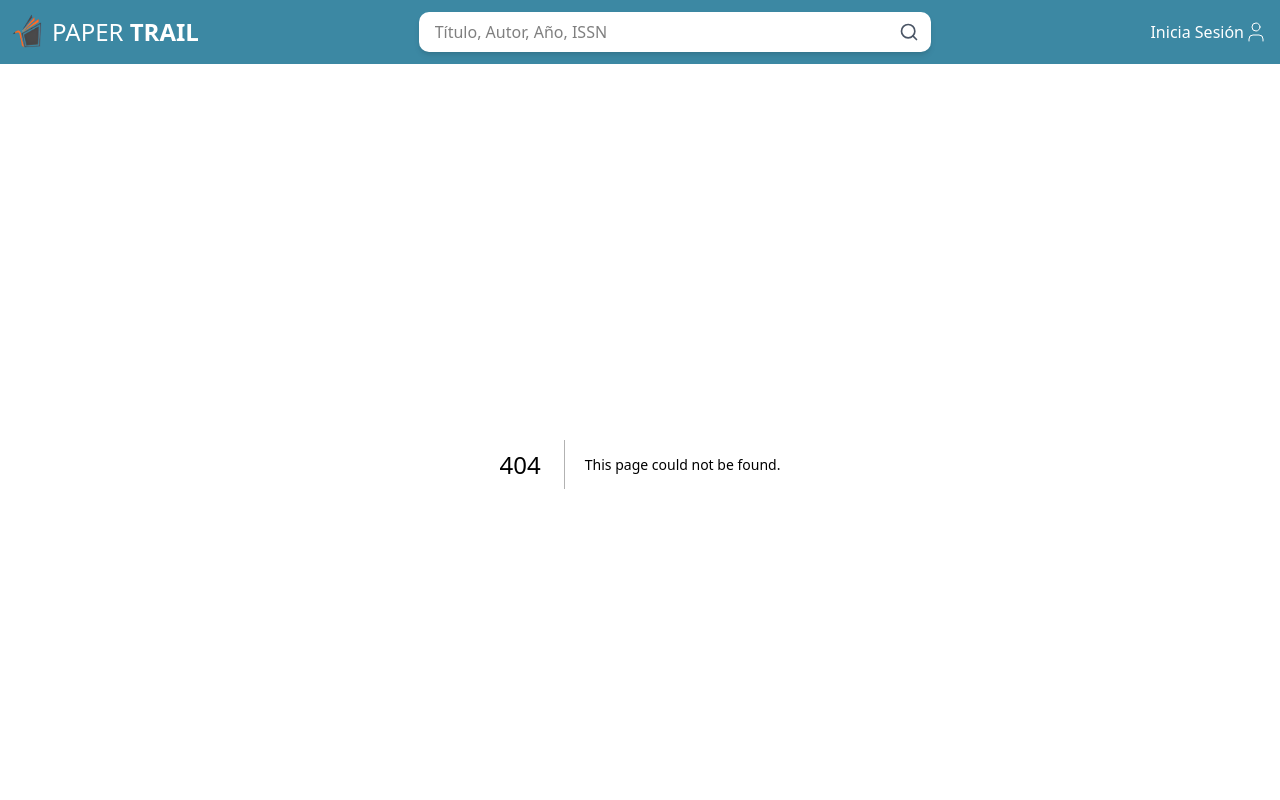
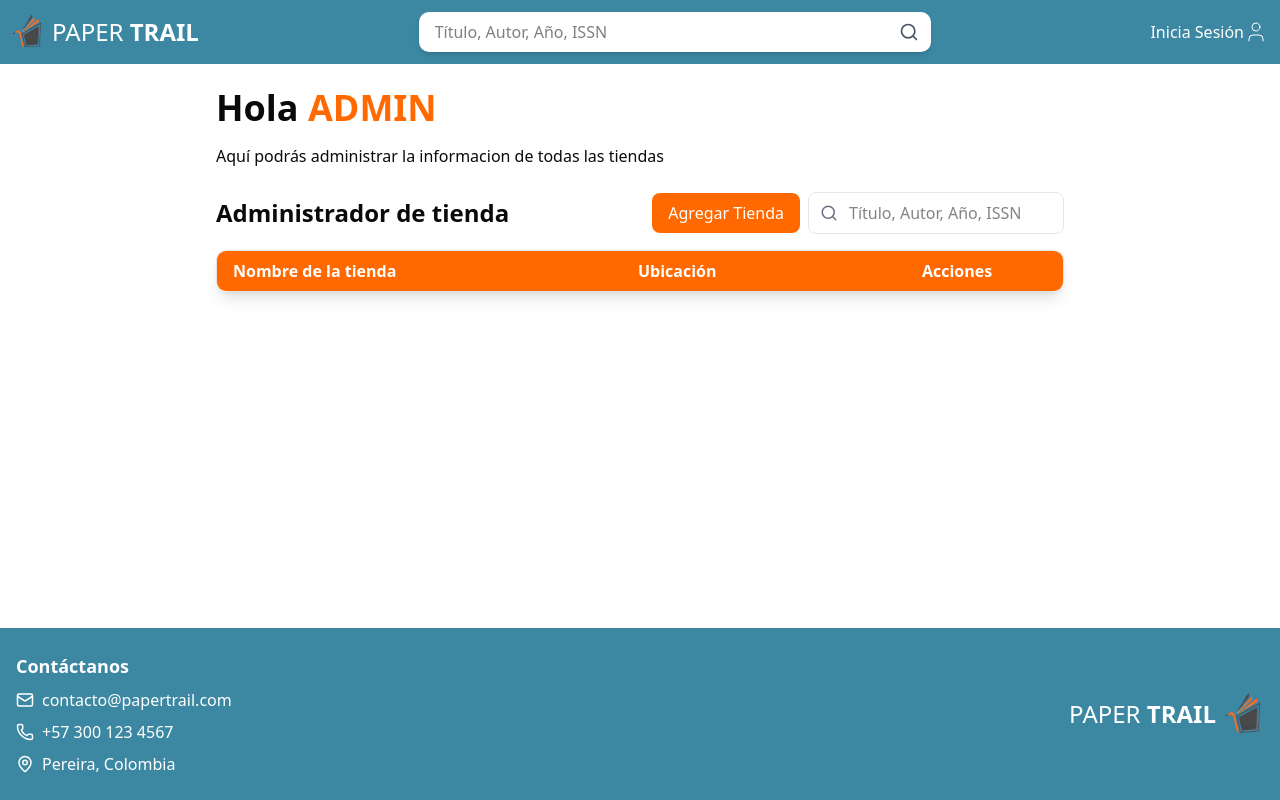
Before and after one commit to sofia0281/PaperTrailV2, a Next.js app in the folder frontend/: page /routes/adminshop in a window 1280 px wide. Before the commit this address had no page. Shown: the top 800 px of the page. Built offline with nearby package versions, Linux system fonts and the light colour scheme.

Commit message:
Administrador tiendas

```diff
--- /dev/null
+++ b/frontend/app/routes/adminshop/components/AdminShopStore.tsx
@@ -0,0 +1,132 @@
+"use client";
+import { Router, Search, Trash2 } from "lucide-react";
+import { useState, useEffect } from "react";
+import { useRouter } from "next/navigation";
+import { motion } from "framer-motion";
+import { XCircle } from "lucide-react";
+interface Book {
+  id: number;
+  title: string;
+  price: number;
+  author: string;
+  cantidad: number;
+  idLibro: string;
+}
+
+const ShopStore = () => {
+  const router =  useRouter();
+  const [books, setBooks] = useState<Book[]>([]);
+  const [loading, setLoading] = useState(true);
+  const [error, setError] = useState<string | null>(null);
+  const [showConfirm, setShowConfirm] = useState(false);
+  const [selectedBook, setSelectedBook] = useState<string | null>(null);
+  const [message, setMessage] = useState<string | null>(null);
+
+
+ const handleDelete = async () => {
+  if (selectedBook === null) return;
+  try {
+    setBooks(prev => prev.filter(book => book.idLibro !== selectedBook));
+    setMessage("Libro eliminado exitosamente");
+    setTimeout(() => setMessage(null), 3000);
+  } catch (error) {
+    console.error("Error al eliminar libro:", error);
+  } finally {
+    setShowConfirm(false);
+    setSelectedBook(null);
+  }
+};
+
+
+
+  return (
+    <div className="w-full max-w-4xl mx-auto p-6">
+      {/* Encabezado */}
+      <h1 className="text-4xl font-bold text-start mb-4">Hola <span className="text-orange-500">ADMIN</span></h1>
+      <p className="mb-6">Aquí podrás administrar la informacion de todas las tiendas</p>
+      {showConfirm && (
+        <>
+          <div className="fixed inset-0 bg-black/50 z-40"></div>
+        <div className="fixed top-1/2 left-1/2 transform -translate-x-1/2 -translate-y-1/2 bg-white p-6 rounded-lg shadow-lg w-80 text-center border z-50">
+          <p className="text-lg font-semibold">¿Estás seguro?</p>
+          <p className="text-gray-600 text-sm mt-2">Esta acción no se puede deshacer.</p>
+          <div className="mt-4 flex justify-center space-x-4">
+            <button className="bg-gray-300 text-gray-800 px-4 py-2 rounded-md text-sm cursor-pointer active:scale-95 hover:bg-gray-400" onClick={() => setShowConfirm(false)}>Cancelar</button>
+            <button className="bg-red-500 text-white px-4 py-2 rounded-md text-sm cursor-pointer active:scale-95 hover:bg-red-600" onClick={handleDelete}>Sí, eliminar</button>
+          </div>
+        </div>
+        </>
+      )}
+
+      {message && (
+
+        <>
+        <div className="fixed inset-0 bg-black/50 z-40"></div>
+        <motion.div
+          initial={{ opacity: 0, y: -50 }}
+          animate={{ opacity: 1, y: 0 }}
+          exit={{ opacity: 0, y: -50 }}
+          className="fixed top-1/2 left-1/2 transform -translate-x-1/2 -translate-y-1/2 w-80 bg-red-500 text-white p-6 rounded-lg shadow-lg text-center text-sm z-50 flex items-center justify-between"
+        >
+          <span className="flex-1 text-center">{message}</span>
+          <XCircle size={20} className="cursor-pointer hover:text-gray-200" onClick={() => setMessage(null)} />
+        </motion.div>
+        </>
+
+      )}
+
+      {/* Barra de herramientas */}
+      <div className="flex flex-wrap md:flex-nowrap justify-between items-center mb-4 gap-2 w-full">
+        <h2 className="text-2xl font-semibold">Administrador de tienda</h2>
+        <div className="flex items-center gap-2">
+            <button
+            onClick={() => router.push("/routes/createbook")}
+            className="bg-orange-500 text-white px-4 py-2 rounded-md hover:bg-orange-600 whitespace-nowrap cursor-pointer">
+            Agregar Tienda
+            </button>
+            <div className="relative flex-grow md:flex-grow-0 md:w-64">
+            <input
+                type="text"
+                placeholder="Título, Autor, Año, ISSN"
+                className="rounded-md px-3 py-2 pl-10 w-full border border-gray-200 rounded-md p-2 w-full focus:outline-none focus:ring-2 focus:ring-orange-500"
+            />
+            <Search size={18} className="absolute left-3 top-3 text-gray-500" />
+            </div>
+        </div>
+      </div>
+
+      {/* Tabla */}
+      <div className="bg-white border rounded-lg shadow-lg overflow-x-auto">
+        <table className="w-full text-left min-w-[600px]">
+          <thead>
+            <tr className="bg-orange-500 text-white">
+              <th className="py-2 px-4">Nombre de la tienda</th>
+              <th className="py-2 px-4">Ubicación</th>
+              {/* el estado es para el próximo sprint */}
+              {/* <th className="py-2 px-4">Estado</th> */}
+              <th className="py-2 px-4 text-center">Acciones</th>
+            </tr>
+          </thead>
+          <tbody>
+            {books.map(book => (
+                <tr key={book.id} className="border-t">
+                  <td className="py-2 px-4">{book.title}</td>
+                  <td className="py-2 px-4">{book.author}</td>
+
+                  <td className="py-2 px-4 text-center">
+                    <span className="text-orange-500 cursor-pointer hover:underline"
+                    onClick={() => (book.idLibro)}>
+                        Editar</span>
+                    <Trash2 size={18} className="inline ml-3 text-red-500 cursor-pointer hover:text-red-700"
+                    onClick={() => { setShowConfirm(true); setSelectedBook(book.idLibro);}} />
+                  </td>
+                </tr>
+              ))}
+          </tbody>
+        </table>
+      </div>
+    </div>
+  );
+};
+
+export default ShopStore;
--- /dev/null
+++ b/frontend/app/routes/adminshop/page.tsx
@@ -0,0 +1,7 @@
+import ShopStore from './components/AdminShopStore'
+
+export default function Page() {
+    return (
+        <ShopStore/>
+    )
+}
```
